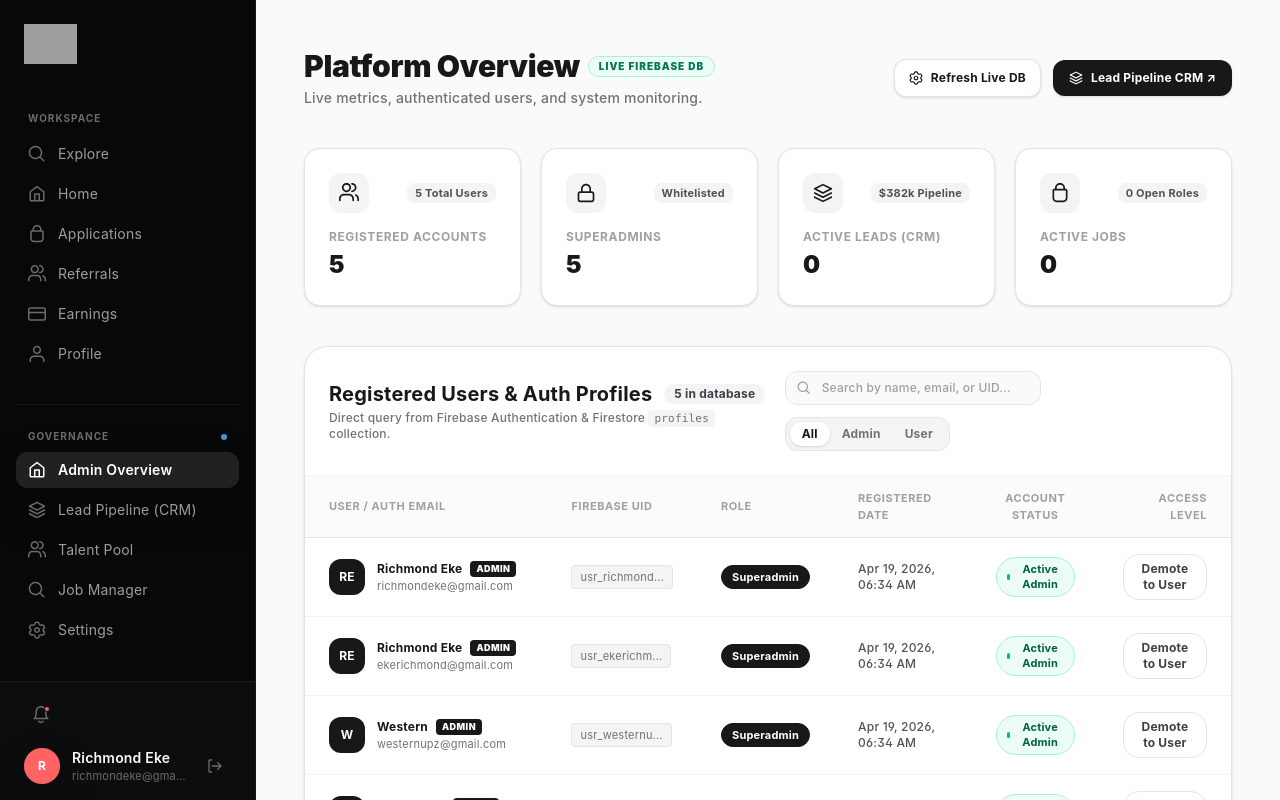
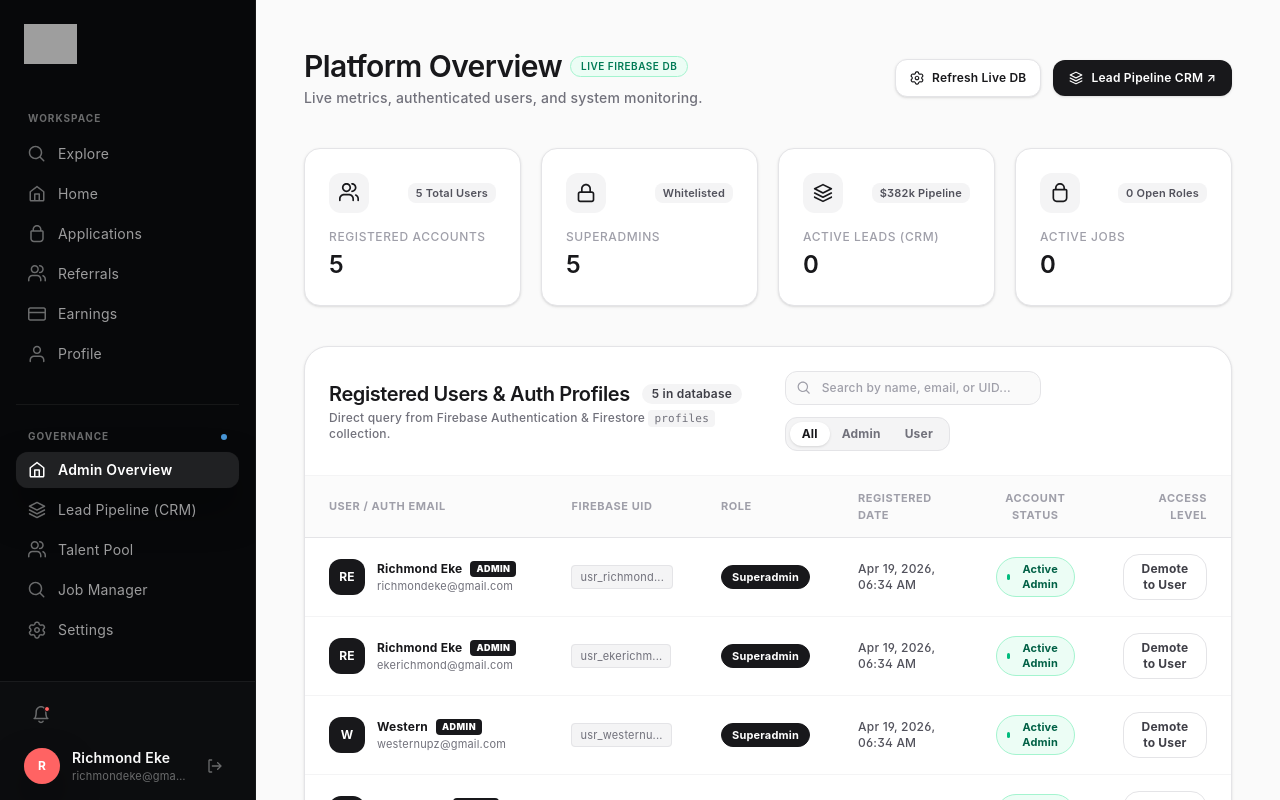
Before and after one commit to Richmondeke/nextask-ai, a Next.js app: page /admin in a window 1280 px wide. Shown: the top 800 px of the page. Built offline with nearby package versions, Linux system fonts and the light colour scheme; no server answers; the database is empty; grey boxes are pictures that could not be loaded; a web font is replaced by a local one.

Commit message:
style(typography): enforce pure Satoshi font and reduce heading weights to font-semibold

```diff
--- a/src/app/admin/page.tsx
+++ b/src/app/admin/page.tsx
@@ -110,8 +110,8 @@ export default function AdminOverview() {
             <div className="flex flex-col sm:flex-row sm:items-center justify-between gap-4">
                 <div>
                     <div className="flex items-center gap-2">
-                        <h1 className="text-3xl font-black tracking-tight text-zinc-900">Platform Overview</h1>
-                        <span className="px-2.5 py-0.5 rounded-full text-[10px] font-black uppercase tracking-widest bg-emerald-50 text-emerald-700 border border-emerald-200">
+                        <h1 className="text-3xl font-semibold tracking-tight text-zinc-900">Platform Overview</h1>
+                        <span className="px-2.5 py-0.5 rounded-full text-[10px] font-semibold uppercase tracking-wider bg-emerald-50 text-emerald-700 border border-emerald-200">
                             Live Firebase DB
                         </span>
                     </div>
@@ -120,14 +120,14 @@ export default function AdminOverview() {
                 <div className="flex items-center gap-3">
                     <button
                         onClick={fetchLiveFirebaseData}
-                        className="inline-flex items-center gap-2 px-3.5 py-2.5 bg-white hover:bg-zinc-50 text-zinc-900 border border-zinc-200 text-xs font-bold rounded-xl transition-all shadow-sm"
+                        className="inline-flex items-center gap-2 px-3.5 py-2.5 bg-white hover:bg-zinc-50 text-zinc-900 border border-zinc-200 text-xs font-semibold rounded-xl transition-all shadow-sm"
                     >
                         <GlowIcon name="gear" size={14} />
                         Refresh Live DB
                     </button>
                     <Link
                         href="/admin/leads"
-                        className="inline-flex items-center gap-2 px-4 py-2.5 bg-zinc-900 hover:bg-black text-white text-xs font-bold rounded-xl transition-all shadow-sm"
+                        className="inline-flex items-center gap-2 px-4 py-2.5 bg-zinc-900 hover:bg-black text-white text-xs font-semibold rounded-xl transition-all shadow-sm"
                     >
                         <GlowIcon name="layers" size={14} />
                         Lead Pipeline CRM ↗
@@ -146,15 +146,15 @@ export default function AdminOverview() {
                         className="bg-white p-6 rounded-2xl border border-zinc-200 shadow-sm"
                     >
                         <div className="flex items-center justify-between mb-4">
-                            <div className="w-10 h-10 rounded-xl bg-zinc-100 text-zinc-900 flex items-center justify-center font-bold">
+                            <div className="w-10 h-10 rounded-xl bg-zinc-100 text-zinc-900 flex items-center justify-center font-semibold">
                                 <GlowIcon name={stat.iconName} size={20} />
                             </div>
-                            <span className="text-[11px] font-bold text-zinc-600 bg-zinc-100 px-2 py-0.5 rounded-md">
+                            <span className="text-[11px] font-semibold text-zinc-600 bg-zinc-100 px-2 py-0.5 rounded-md">
                                 {stat.change}
                             </span>
                         </div>
-                        <p className="text-xs font-bold text-zinc-400 uppercase tracking-wider mb-1">{stat.name}</p>
-                        <h3 className="text-2xl font-black text-zinc-900">{stat.value}</h3>
+                        <p className="text-xs font-medium text-zinc-400 uppercase tracking-wider mb-1">{stat.name}</p>
+                        <h3 className="text-2xl font-semibold text-zinc-900">{stat.value}</h3>
                     </motion.div>
                 ))}
             </div>
@@ -165,8 +165,8 @@ export default function AdminOverview() {
                 <div className="p-6 border-b border-zinc-100 flex flex-col md:flex-row md:items-center justify-between gap-4">
                     <div>
                         <div className="flex items-center gap-3">
-                            <h2 className="text-xl font-bold text-zinc-900">Registered Users & Auth Profiles</h2>
-                            <span className="text-xs font-bold px-2.5 py-0.5 bg-zinc-100 text-zinc-700 rounded-full">
+                            <h2 className="text-xl font-semibold text-zinc-900">Registered Users & Auth Profiles</h2>
+                            <span className="text-xs font-semibold px-2.5 py-0.5 bg-zinc-100 text-zinc-700 rounded-full">
                                 {filteredUsers.length} in database
                             </span>
                         </div>
--- a/src/app/admin/settings/page.tsx
+++ b/src/app/admin/settings/page.tsx
@@ -99,7 +99,7 @@ export default function AdminSettingsPage() {
 
                     <div className="space-y-4">
                         <div>
-                            <label className="block text-xs font-black uppercase tracking-widest text-zinc-400 mb-2">Platform Name</label>
+                            <label className="block text-xs font-semibold uppercase tracking-wider text-zinc-400 mb-2">Platform Name</label>
                             <input
                                 type="text"
                                 className="w-full bg-zinc-50 border border-zinc-100 rounded-xl px-4 py-3 focus:outline-none focus:ring-4 focus:ring-blue-50 focus:bg-white transition-all font-medium"
@@ -108,7 +108,7 @@ export default function AdminSettingsPage() {
                             />
                         </div>
                         <div>
-                            <label className="block text-xs font-black uppercase tracking-widest text-zinc-400 mb-2">Support Email</label>
+                            <label className="block text-xs font-semibold uppercase tracking-wider text-zinc-400 mb-2">Support Email</label>
                             <input
                                 type="email"
                                 className="w-full bg-zinc-50 border border-zinc-100 rounded-xl px-4 py-3 focus:outline-none focus:ring-4 focus:ring-blue-50 focus:bg-white transition-all font-medium"
@@ -164,7 +164,7 @@ export default function AdminSettingsPage() {
 
                     <div className="grid grid-cols-2 gap-4">
                         <div>
-                            <label className="block text-xs font-black uppercase tracking-widest text-zinc-400 mb-2">Platform Fee (%)</label>
+                            <label className="block text-xs font-semibold uppercase tracking-wider text-zinc-400 mb-2">Platform Fee (%)</label>
                             <input
                                 type="number"
                                 className="w-full bg-zinc-50 border border-zinc-100 rounded-xl px-4 py-3 focus:outline-none focus:ring-4 focus:ring-blue-50 focus:bg-white transition-all font-bold"
@@ -173,7 +173,7 @@ export default function AdminSettingsPage() {
                             />
                         </div>
                         <div>
-                            <label className="block text-xs font-black uppercase tracking-widest text-zinc-400 mb-2">Featured Limit</label>
+                            <label className="block text-xs font-semibold uppercase tracking-wider text-zinc-400 mb-2">Featured Limit</label>
                             <input
                                 type="number"
                                 className="w-full bg-zinc-50 border border-zinc-100 rounded-xl px-4 py-3 focus:outline-none focus:ring-4 focus:ring-blue-50 focus:bg-white transition-all font-bold"
--- a/src/app/admin/users/[id]/page.tsx
+++ b/src/app/admin/users/[id]/page.tsx
@@ -60,10 +60,10 @@ export default function UserDetailPage() {
                         {user.fullName?.[0] || 'U'}
                     </div>
                     <div>
-                        <h1 className="text-4xl font-black tracking-tight text-zinc-900">{user.fullName}</h1>
-                        <p className="text-lg text-zinc-500 font-medium">{user.headline || 'Professional'}</p>
+                        <h1 className="text-3xl font-semibold tracking-tight text-zinc-900">{user.fullName}</h1>
+                        <p className="text-base text-zinc-500 font-medium">{user.headline || 'Professional'}</p>
                         <div className="flex items-center gap-4 mt-3">
-                            <span className={`px-3 py-1 rounded-full text-[10px] font-black uppercase tracking-widest border ${user.status === 'Vetted' ? 'bg-emerald-50 text-emerald-600 border-emerald-100' :
+                            <span className={`px-3 py-1 rounded-full text-[10px] font-semibold uppercase tracking-wider border ${user.status === 'Vetted' ? 'bg-emerald-50 text-emerald-600 border-emerald-100' :
                                 user.status === 'Interviewing' ? 'bg-blue-50 text-blue-600 border-blue-100' :
                                     'bg-amber-50 text-amber-600 border-amber-100'
                                 }`}>
--- a/src/app/globals.css
+++ b/src/app/globals.css
@@ -53,6 +53,12 @@ body, button, input, select, textarea, h1, h2, h3, h4, h5, h6, p, span, a, table
   font-family: 'Satoshi', -apple-system, BlinkMacSystemFont, 'Segoe UI', Roboto, sans-serif !important;
 }
 
+h1, h2, h3, h4, h5, h6 {
+  font-family: 'Satoshi', -apple-system, BlinkMacSystemFont, 'Segoe UI', Roboto, sans-serif !important;
+  font-weight: 600;
+  letter-spacing: -0.02em;
+}
+
 body {
   background: var(--background);
   color: var(--foreground);
```
Also changed, not shown: src/app/admin/leads/page.tsx (+15 -15 lines).
